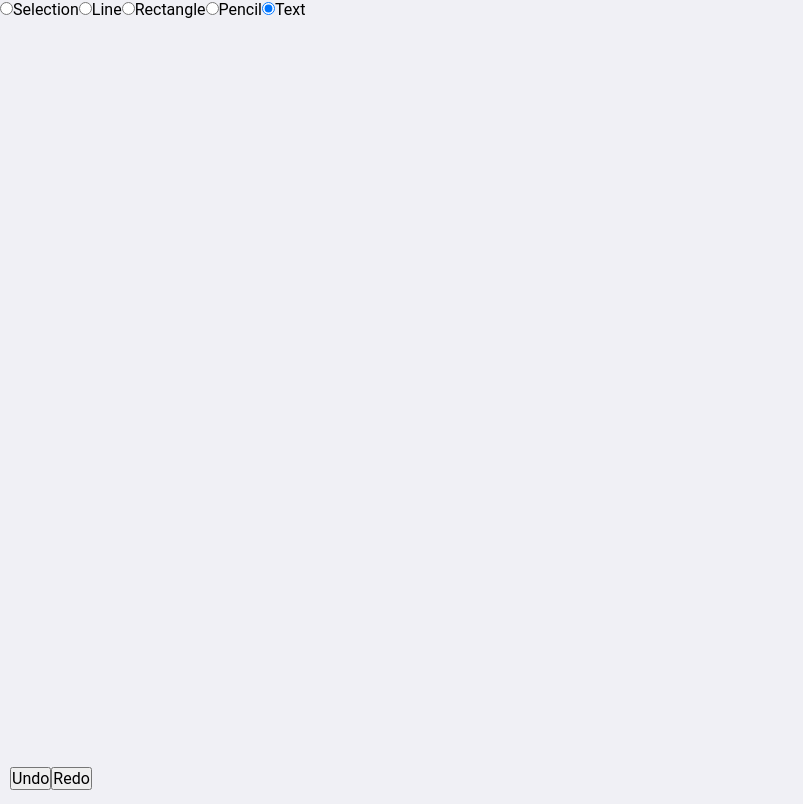
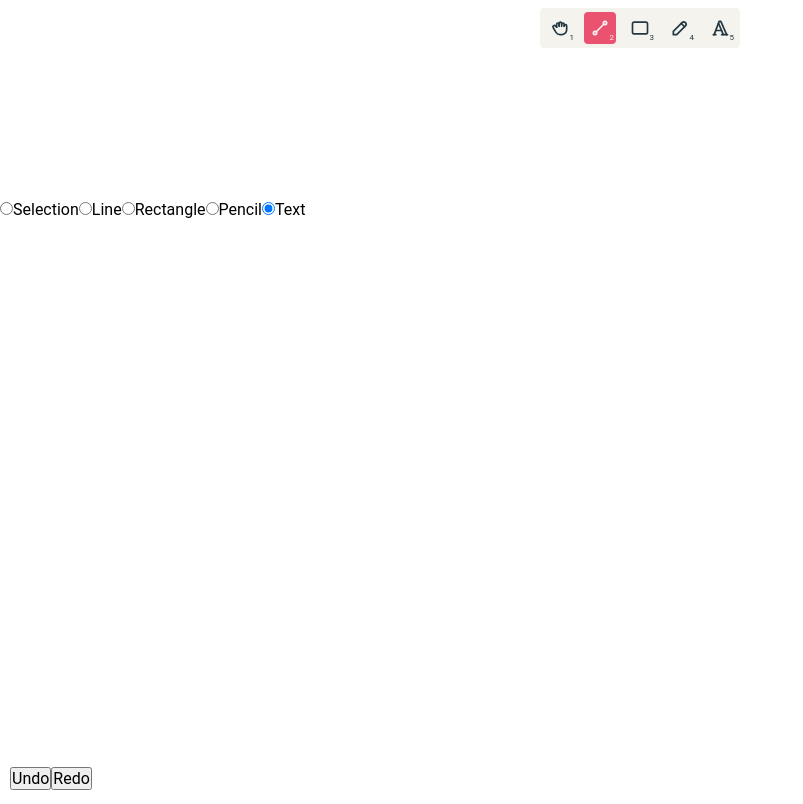
Before and after one commit to assonif/frontend-drawing, a React (Create React App) app: page / in a window 1280 px wide. Shown: the whole page, without its empty margins (0-803 px from the left). Built offline with nearby package versions, Linux system fonts and the light colour scheme.

Commit message:
feature/toolbar implemented

```diff
--- a/package.json
+++ b/package.json
@@ -10,6 +10,7 @@
     "prop-types": "^15.8.1",
     "react": "^17.0.2",
     "react-dom": "^17.0.2",
+    "react-icons": "^4.4.0",
     "react-router-dom": "6",
     "react-scripts": "5.0.0",
     "roughjs": "^4.5.2",
--- a/public/index.html
+++ b/public/index.html
@@ -1,14 +1,12 @@
 <!DOCTYPE html>
 <html lang="en">
+
 <head>
   <meta charset="utf-8" />
   <link rel="icon" href="%PUBLIC_URL%/favicon.ico" />
   <meta name="viewport" content="width=device-width, initial-scale=1" />
   <meta name="theme-color" content="#000000" />
-    <meta
-      name="description"
-      content="Web site created using create-react-app"
-    />
+  <meta name="description" content="Web site created using create-react-app" />
   <link rel="apple-touch-icon" href="%PUBLIC_URL%/logo192.png" />
   <!--
       manifest.json provides metadata used when your web app is installed on a
@@ -24,8 +22,9 @@
       work correctly both with client-side routing and a non-root public URL.
       Learn how to configure a non-root public URL by running `npm run build`.
     -->
-    <title>AgileEngile Trainee Bootcamp</title>
+  <title>Drawing Workspace</title>
 </head>
+
 <body>
   <noscript>You need to enable JavaScript to run this app.</noscript>
   <div id="root"></div>
@@ -40,4 +39,5 @@
       To create a production bundle, use `npm run build` or `yarn build`.
     -->
 </body>
+
 </html>
--- a/src/components/Canvas/index.js
+++ b/src/components/Canvas/index.js
@@ -310,7 +310,7 @@ const drawElement = (roughCanvas, context, element) => {
     case 'pencil':
       const stroke = getSvgPathFromStroke(
         getStroke(element.points, {
-          size: 8,
+          size: 4,
           thinning: 0.8,
           smoothing: 0.1,
           streamline: 0.8,
@@ -541,7 +541,7 @@ function App() {
 
   return (
     <div>
-      <div style={{ position: 'fixed' }}>
+      <div style={{ position: 'fixed', top: '200px' }}>
         <input
           type="radio"
           id="selection"
--- a/src/components/DrawingMenu/styles.js
+++ /dev/null
@@ -1,5 +0,0 @@
-import styled from 'styled-components';
-
-export const Container = styled.div`
-  position: fixed;
-`;
--- /dev/null
+++ b/src/components/Toolbar/index.js
@@ -0,0 +1,53 @@
+import PropTypes from 'prop-types';
+import React from 'react';
+
+import options from './options';
+
+import { Container, ToolButton } from './styles';
+
+function Toolbar({ handleChangeTool, tool }) {
+  return (
+    <Container>
+      <div>
+        {options.map((item) => (
+          <ToolButton
+            key={item.index}
+            isSelected={tool === item.name}
+            onClick={handleChangeTool}
+            name={item.name}
+          >
+            <item.icon />
+            <span>{item.index}</span>
+          </ToolButton>
+        ))}
+
+        {/* <ToolButton onClick={handleChangeTool} name="line">
+          <TbLine />
+          <span>2</span>
+        </ToolButton>
+
+        <ToolButton onClick={handleChangeTool} name="rectangle">
+          <TbRectangle />
+          <span>3</span>
+        </ToolButton>
+
+        <ToolButton onClick={handleChangeTool} name="rectangle">
+          <TbPencil />
+          <span>4</span>
+        </ToolButton>
+
+        <ToolButton onClick={handleChangeTool} name="rectangle">
+          <TbTypography />
+          <span>5</span>
+        </ToolButton> */}
+      </div>
+    </Container>
+  );
+}
+
+export default Toolbar;
+
+Toolbar.propTypes = {
+  handleChangeTool: PropTypes.func.isRequired,
+  tool: PropTypes.string.isRequired,
+};
--- /dev/null
+++ b/src/components/Toolbar/options.js
@@ -0,0 +1,35 @@
+import {
+  TbHandGrab,
+  TbLine,
+  TbRectangle,
+  TbPencil,
+  TbTypography,
+} from 'react-icons/tb';
+
+export default [
+  {
+    name: 'selection',
+    icon: TbHandGrab,
+    index: 1,
+  },
+  {
+    name: 'line',
+    icon: TbLine,
+    index: 2,
+  },
+  {
+    name: 'rectangle',
+    icon: TbRectangle,
+    index: 3,
+  },
+  {
+    name: 'pencil',
+    icon: TbPencil,
+    index: 4,
+  },
+  {
+    name: 'text',
+    icon: TbTypography,
+    index: 5,
+  },
+];
--- /dev/null
+++ b/src/components/Toolbar/styles.js
@@ -0,0 +1,46 @@
+import styled from 'styled-components';
+
+export const Container = styled.div`
+  position: fixed;
+
+  margin: 8px; /* Will not center vertically and won't work in IE6/7. */
+  left: 0;
+  right: 0;
+
+  display: flex;
+  flex-direction: column;
+  align-items: center;
+
+  > div {
+    background: #f4f3ee;
+
+    border-radius: 4px;
+    display: flex;
+  }
+`;
+
+export const ToolButton = styled.button`
+  position: relative;
+  display: flex;
+
+  border: 0;
+  padding: 6px;
+  margin: 4px;
+
+  border-radius: 4px;
+
+  background: ${(props) => (props.isSelected ? '#ea526f' : 'transparent')};
+
+  color: ${(props) => (props.isSelected ? '#f4f3ee' : '#223843')};
+
+  > svg {
+    width: 20px;
+    height: 20px;
+  }
+  > span {
+    font-size: 8px;
+    position: absolute;
+    bottom: 2px;
+    right: 2px;
+  }
+`;
--- a/src/pages/Home/index.js
+++ b/src/pages/Home/index.js
@@ -1,17 +1,21 @@
-import React from 'react';
+import React, { useState } from 'react';
 import Canvas from '../../components/Canvas';
+import Toolbar from '../../components/Toolbar';
 import { Container } from './styles';
 
 function Home() {
-  // const [tool, setTool] = useState('line');
+  const [tool, setTool] = useState('line');
 
-  // const handleChangeTool = (event) => {
-  //   const { name } = event.target;
+  const handleChangeTool = (event) => {
+    const { name } = event.currentTarget;
 
-  //   setTool(name);
-  // };
+    console.log(event.target);
+    setTool(name);
+  };
+
   return (
     <Container>
+      <Toolbar handleChangeTool={handleChangeTool} tool={tool} />
       {/* <DrawingMenu handleChangeTool={handleChangeTool} /> */}
       <Canvas />
     </Container>
--- a/src/styles/global.js
+++ b/src/styles/global.js
@@ -9,7 +9,7 @@ export default createGlobalStyle`
 }
 
 body {
-  background: #f0f0f5;
+  background: #ffffff;
   -webkit-font-smoothing: antialiased;
 }
 
```
Also changed, not shown: src/components/DrawingMenu/index.js (deleted, +0 -26 lines), 1 other file (tests, documents, lock files or other folders). Lines whose indentation alone changed are shown as unchanged.
